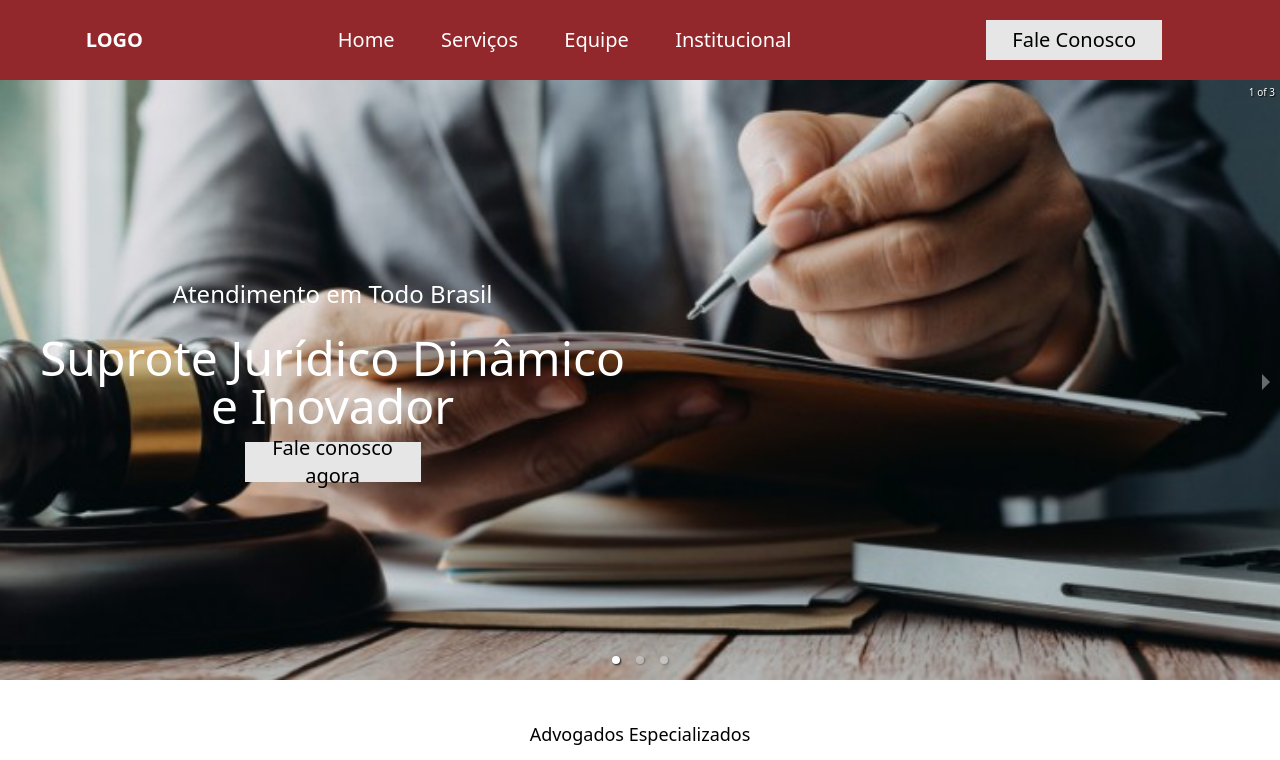
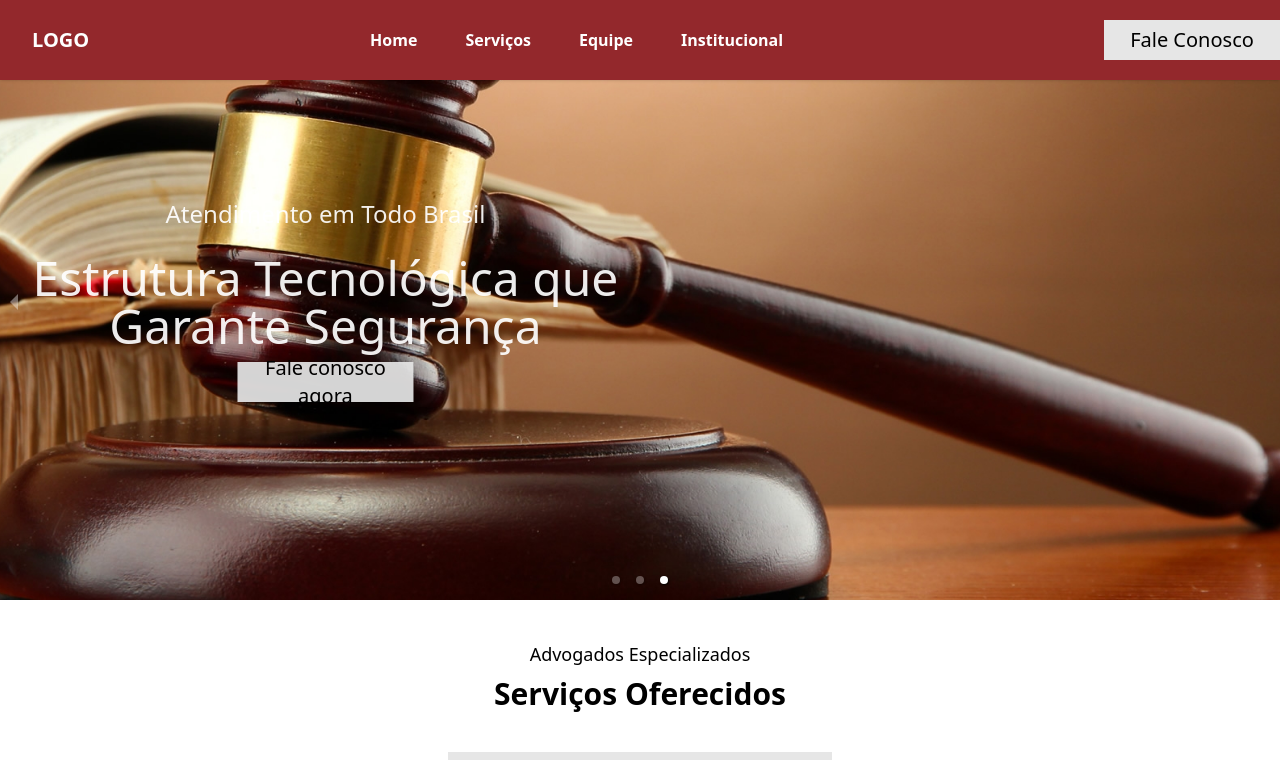
Before and after one commit to JhowRodrigues2/Advocacy-Template, a React (Vite) app: page / in a window 1280 px wide. Shown: the top 760 px of the page. Built offline with nearby package versions, Linux system fonts and the light colour scheme.

Commit message:
menu atualization

```diff
--- a/src/App.jsx
+++ b/src/App.jsx
@@ -8,12 +8,10 @@ import Header from "./Components/Header";
 import Institutional from "./Components/Institutional";
 import Service from "./Components/Service";
 import Team from "./Components/Team";
-
 function App() {
   return (
-    <div>
+    <nav>
       <BrowserRouter>
-        <Header />
         <Routes>
           <Route path="/" element={<Home />} />
           <Route path="/contato" element={<Contact />} />
@@ -21,13 +19,14 @@ function App() {
           <Route path="/institucional" element={<Institutional />} />
           <Route path="/equipe" element={<Team />} />
         </Routes>
+        <Header />
         <Service />
         <Team />
         <Institutional />
         <Contact />
         <Footer />
       </BrowserRouter>
-    </div>
+    </nav>
   );
 }
 
--- a/src/Components/Header.jsx
+++ b/src/Components/Header.jsx
@@ -1,41 +1,92 @@
 import React from "react";
 import { HashLink as Link } from "react-router-hash-link";
-
 const Header = () => {
   return (
-    <div
+    <nav
       id="header"
-      className="w-full bg-[#93282C] h-[10vh] text-white flex justify-around items-center font-sans lg:text-xl text-sm "
+      className="fixed top-0 z-20 left-0 w-full bg-[#93282C] h-[10vh] shadow flex"
     >
-      <div className="hidden lg:flex">
-        <Link to={"/"} className="text-xl font-bold">
+      <div className="container m-auto flex justify-between items-center text-white">
+        <Link to={"/#home"} smooth className="pl-8 py-4 text-xl font-bold">
           LOGO
         </Link>
-      </div>
-      <div className="sm:w-[500px] w-full">
-        <ul className="flex items-center justify-around h-[10vh]">
-          <Link to={"/#home"} smooth className=" hover:text-[#FFDAC4]">
+        <ul className="hidden md:flex items-center pr-10 text-base font-semibold cursor-pointer">
+          <Link to={"/#home"} smooth className="hover:text-[#FFDAC4] py-4 px-6">
             Home
           </Link>
-          <Link to={"/#service"} smooth className=" hover:text-[#FFDAC4]">
+          <Link
+            to={"/#service"}
+            smooth
+            className="hover:text-[#FFDAC4] py-4 px-6"
+          >
             Serviços
           </Link>
-          <Link to={"/#team"} smooth className=" hover:text-[#FFDAC4]">
+          <Link to={"/#team"} smooth className="hover:text-[#FFDAC4] py-4 px-6">
             Equipe
           </Link>
-          <Link to={"/#institutional"} smooth className=" hover:text-[#FFDAC4]">
+          <Link
+            to={"/#institutional"}
+            smooth
+            className="hover:text-[#FFDAC4] py-4 px-6"
+          >
             Institucional
           </Link>
         </ul>
-      </div>
-      <div className="hidden w-52 lg:flex items-center">
-        <ul className=" w-44 h-10 cursor-pointer flex items-center justify-center bg-[#e6e6e6] text-black text-xl hover:w-48 hover:h-12 ease-in duration-300">
+        <ul className=" w-44 h-10 cursor-pointer md:flex items-center justify-center bg-[#e6e6e6] text-black text-xl hover:w-48 hover:h-12 ease-in duration-300 hidden">
           <Link to={"/#contact"} smooth>
             Fale Conosco
           </Link>
         </ul>
+        <button className="block md:hidden py-3 px4 mx-2 roudend focus:outline-none group">
+          <div className="w-5 h-1 bg-white mb-1"></div>
+          <div className="w-5 h-1 bg-white mb-1"></div>
+          <div className="w-5 h-1 bg-white mb-1"></div>
+          <div className="w-5 h-1 bg-white"></div>
+          <div
+            className=" absolute top-0 -right-full w-8/12 h-[366px] bg-white border opacity-0
+         group-focus:right-0 group-focus:opacity-100 transition-all duration-300"
+          >
+            <ul className=" flex flex-col items-center w-full text-base cursor-pointer pt-10">
+              <Link
+                to={"/#home"}
+                smooth
+                className="text-[#93282C] hover:bg-[#93282C] hover:text-white py-4 px-6 w-full"
+              >
+                Home
+              </Link>
+              <Link
+                to={"/#service"}
+                smooth
+                className="text-[#93282C] hover:bg-[#93282C] hover:text-white py-4 px-6 w-full"
+              >
+                Serviços
+              </Link>
+              <Link
+                to={"/#team"}
+                smooth
+                className="text-[#93282C] hover:bg-[#93282C] hover:text-white py-4 px-6 w-full"
+              >
+                Equipe
+              </Link>
+              <Link
+                to={"/#institutional"}
+                smooth
+                className="text-[#93282C] hover:bg-[#93282C] hover:text-white py-4 px-6 w-full"
+              >
+                Institucional
+              </Link>
+              <Link
+                to={"/#contact"}
+                smooth
+                className="text-[#93282C] hover:bg-[#93282C] hover:text-white py-4 px-6 w-full"
+              >
+                Fale Conosco
+              </Link>
+            </ul>
+          </div>
+        </button>
       </div>
-    </div>
+    </nav>
   );
 };
 
--- a/src/Components/Home.jsx
+++ b/src/Components/Home.jsx
@@ -20,8 +20,13 @@ const Home = () => {
   }, []);
 
   return (
-    <div id="home" className="w-full">
-      <Carousel showArrows={true} autoPlay={true} onChange={onChange}>
+    <div id="home" className="w-full ">
+      <Carousel
+        showArrows={true}
+        autoPlay={true}
+        onChange={onChange}
+        className="relative"
+      >
         <div>
           <img src={Img1} className="h-[600px] object-cover " />
           {index == 0 && (
--- a/src/Components/Team.jsx
+++ b/src/Components/Team.jsx
@@ -21,7 +21,7 @@ const Team = () => {
           data-aos="fade-left"
           className="bg-[#e6e6e6] w-96 p-10 flex flex-col gap-4 "
         >
-          <div className=" flex justify-center">
+          <div className="flex justify-center">
             <img src={Girl} alt="fundator" className="w-64 " />
           </div>
           <h2 className="text-3xl font-semibold text-center">
--- a/tailwind.config.cjs
+++ b/tailwind.config.cjs
@@ -4,5 +4,12 @@ module.exports = {
   theme: {
     extend: {},
   },
+  variantes: {
+    extend: {
+      display: ["group-focus"],
+      opacity: ["group-focus"],
+      inset: ["group-focus"],
+    },
+  },
   plugins: [],
 };
```
